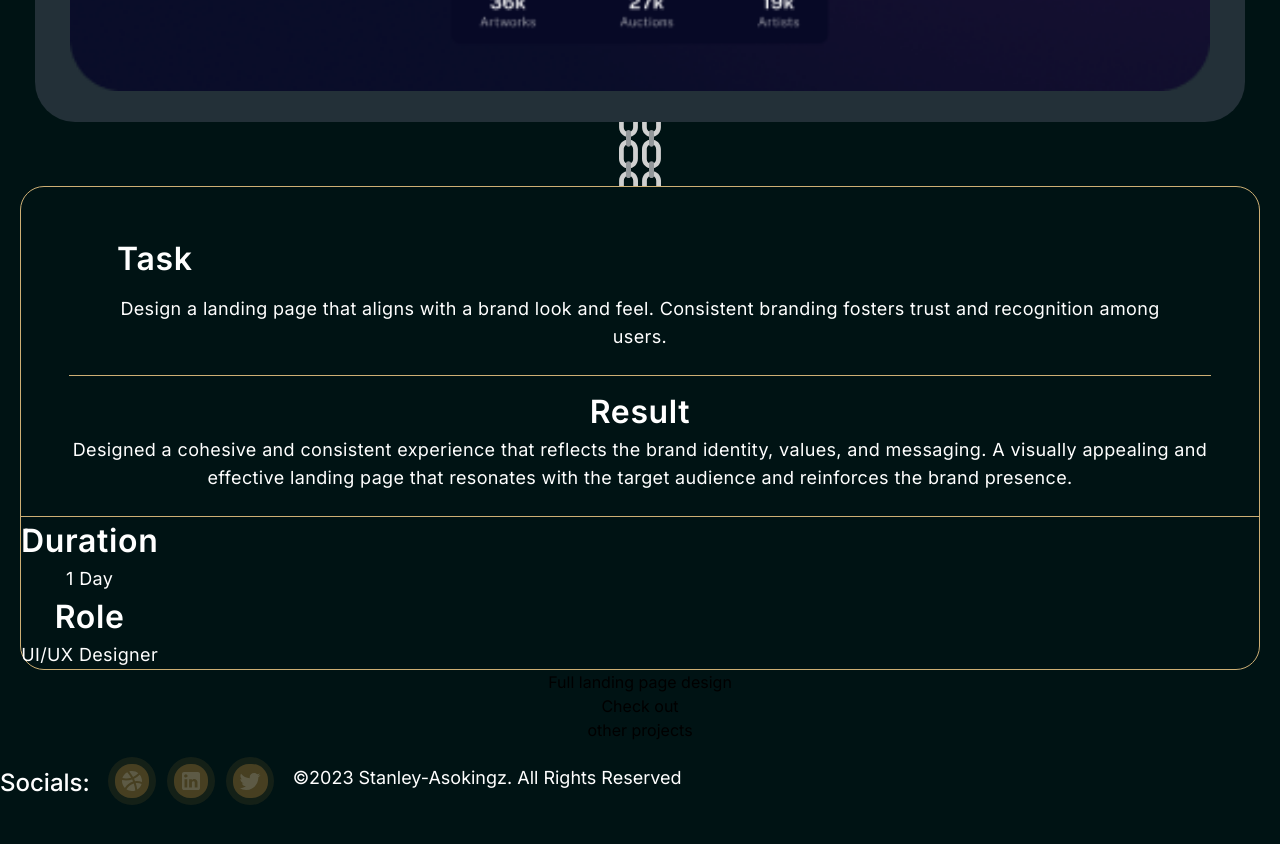
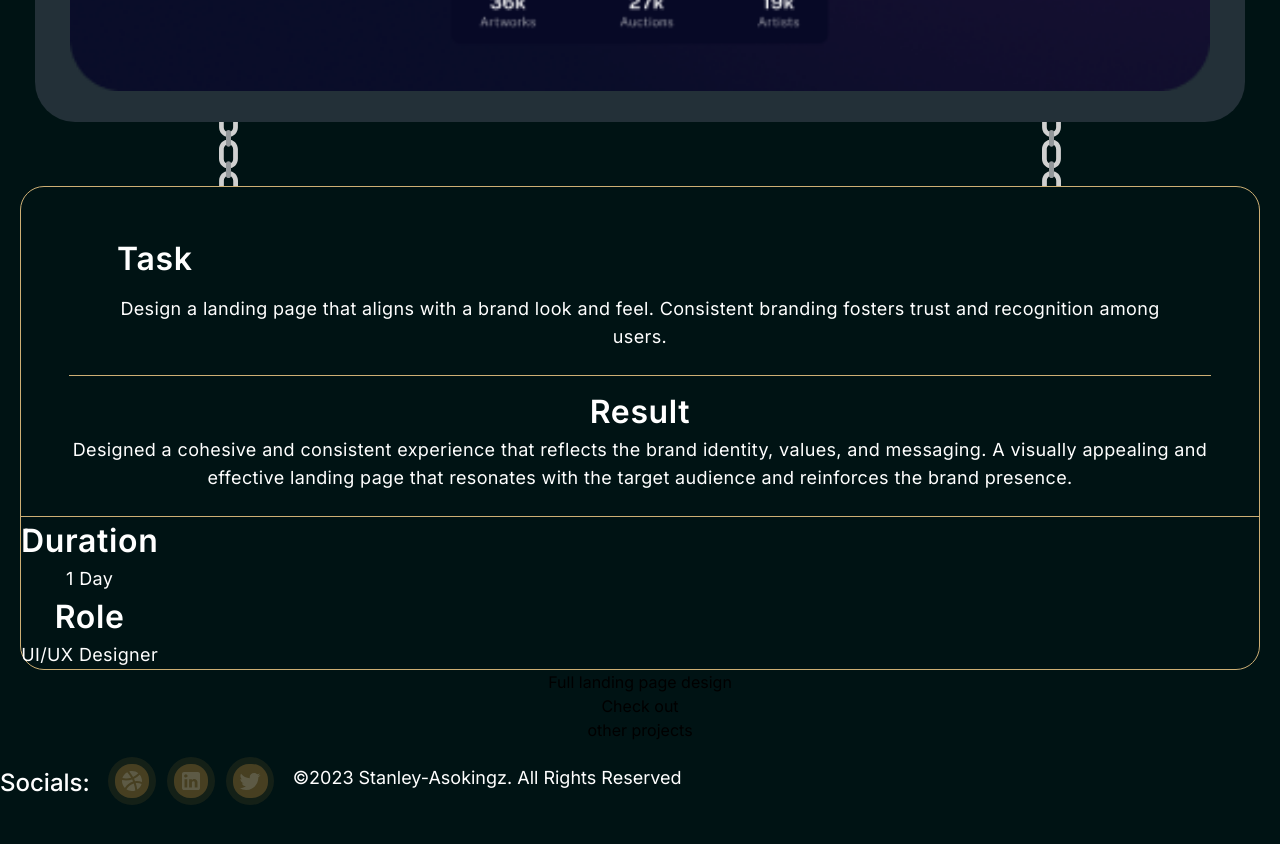
Before and after one commit to Maxwell011/portfolio-design, a Next.js app: page /market in a window 1280 px wide. Shown: the part 1040-1884 px from the top of the page. Built offline with nearby package versions, Linux system fonts and the light colour scheme.

Commit message:
Update flex gap in MarketPlace component

```diff
--- a/src/app/market/page.tsx
+++ b/src/app/market/page.tsx
@@ -23,7 +23,7 @@ export default function MarketPlace() {
           className=""
         />
       </div>
-      <div className="flex">
+      <div className="flex gap-[50rem]">
         <Chain />
         <Chain />
       </div>
```
